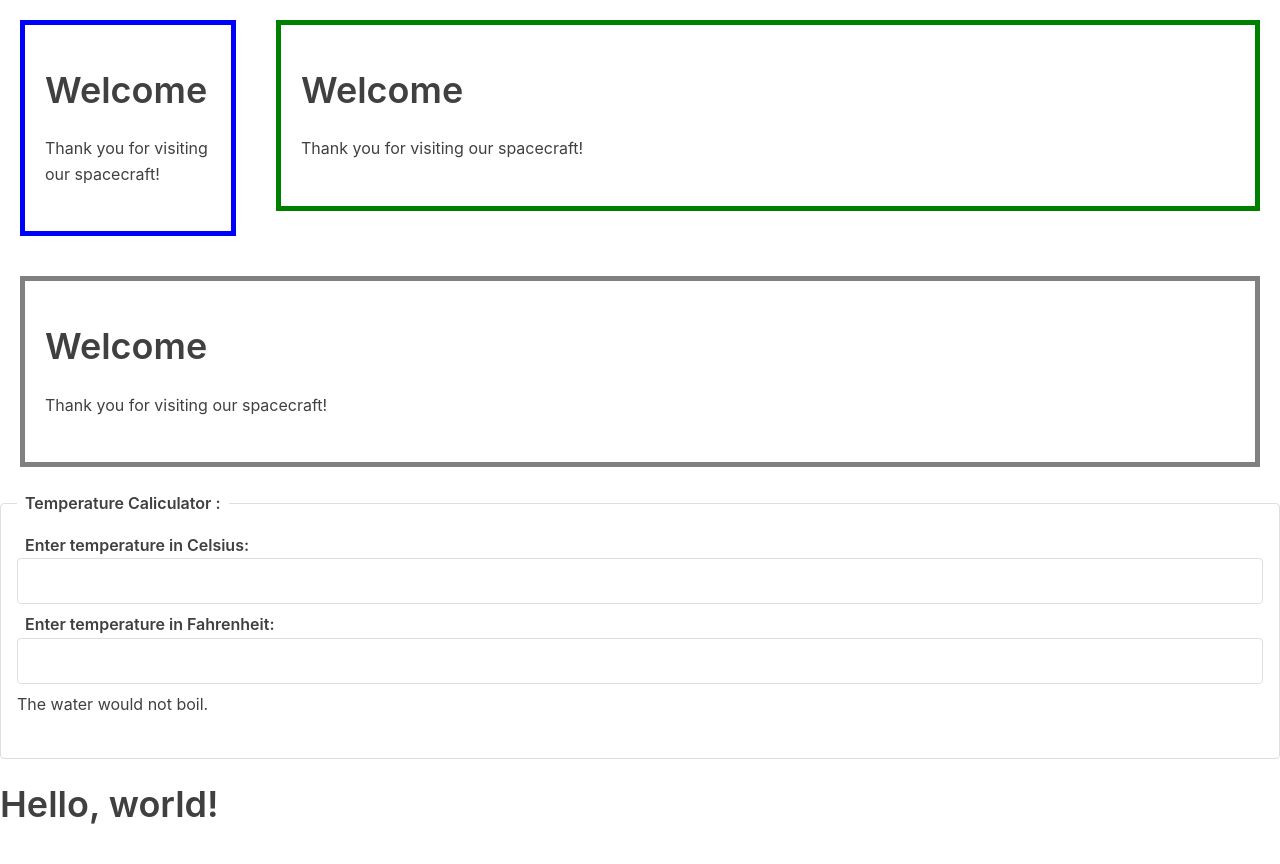
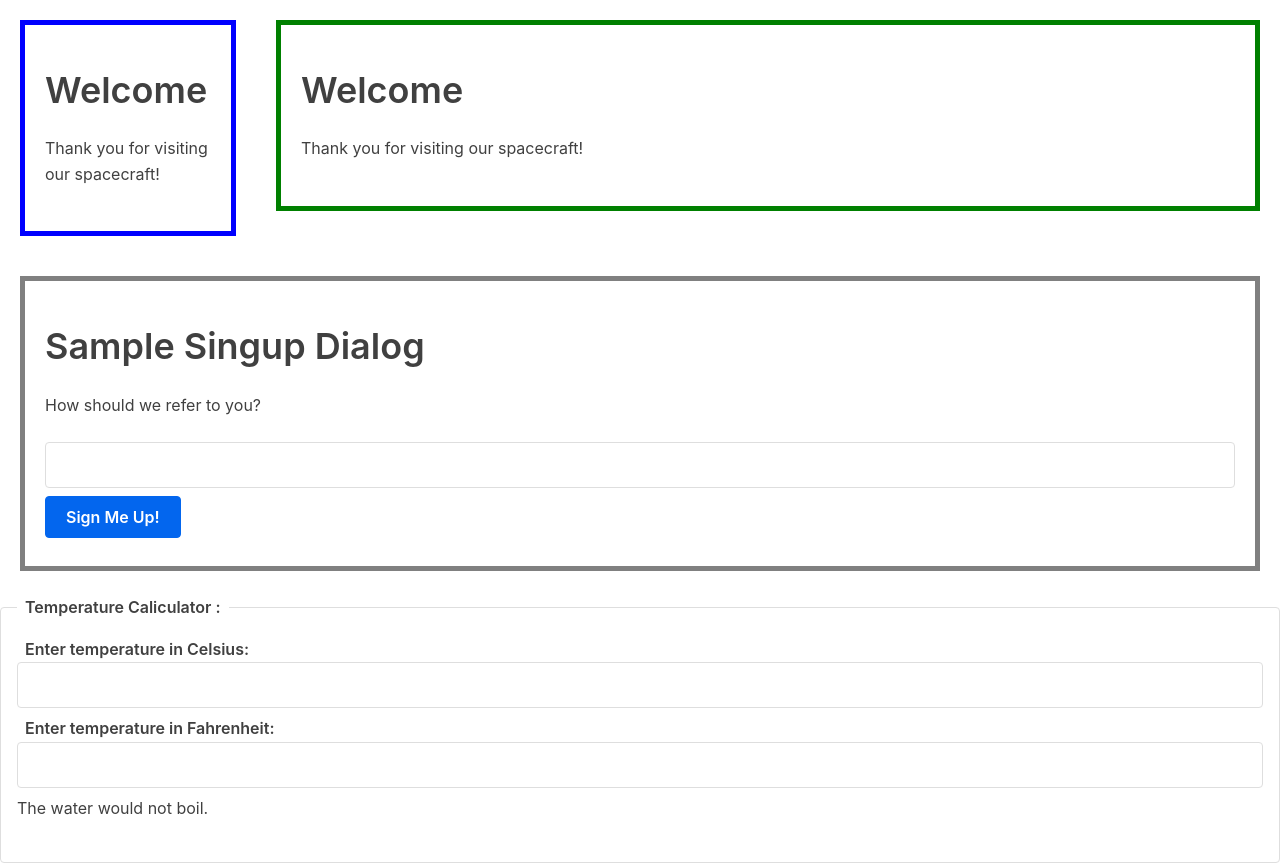
Before and after one commit to ravitejagGitHub/react-tutorial, a React (Create React App) app: page / in a window 1280 px wide. Shown: the top 864 px of the page. Built offline with nearby package versions, Linux system fonts and the light colour scheme.

Commit message:
SignUpDialog

```diff
--- a/src/CompositionvsInheritance/Dialog.js
+++ b/src/CompositionvsInheritance/Dialog.js
@@ -5,6 +5,7 @@
 		<FancyBorder color={props.color}>
 			<h1 className="dialog__title">{props.title}</h1>
 			<p className="dialog__message">{props.message}</p>
+			<div className="dialog__container">{props.children}</div>
 		</FancyBorder>
 	);
 }
--- /dev/null
+++ b/src/CompositionvsInheritance/SignUpDialog.js
@@ -0,0 +1,35 @@
+import { Component } from "react";
+import { Dialog } from "./Dialog";
+
+export class SignUpDialog extends Component {
+	constructor(props) {
+		super(props);
+		this.handleChange = this.handleChange.bind(this);
+		this.handleSignUp = this.handleSignUp.bind(this);
+		this.state = { login: "" };
+	}
+
+	render() {
+		return (
+			<Dialog
+				title="Sample Singup Dialog"
+				message="How should we refer to you?"
+			>
+				<input
+					value={this.state.login}
+					type="text"
+					onChange={this.handleChange}
+				/>
+				<button onClick={this.handleSignUp}>Sign Me Up!</button>
+			</Dialog>
+		);
+	}
+
+	handleChange(e) {
+		this.setState({ login: e.target.value });
+	}
+
+	handleSignUp() {
+		alert(`Welcome aboard, ${this.state.login}!`);
+	}
+}
--- a/src/index.js
+++ b/src/index.js
@@ -17,6 +17,7 @@
 import { Calculator } from "./LiftingStateUp/Calculator";
 import { WelcomeDialog } from "./CompositionvsInheritance/WelcomeDialog";
 import { SplitPane } from "./CompositionvsInheritance/SplitPane";
+import { SignUpDialog } from "./CompositionvsInheritance/SignUpDialog";
 
 ReactDOM.render(
 	<>
@@ -25,7 +26,7 @@
 			right={<WelcomeDialog color="green" />}
 		/>
 
-		<WelcomeDialog />
+		<SignUpDialog />
 
 		<Calculator />
 
```
